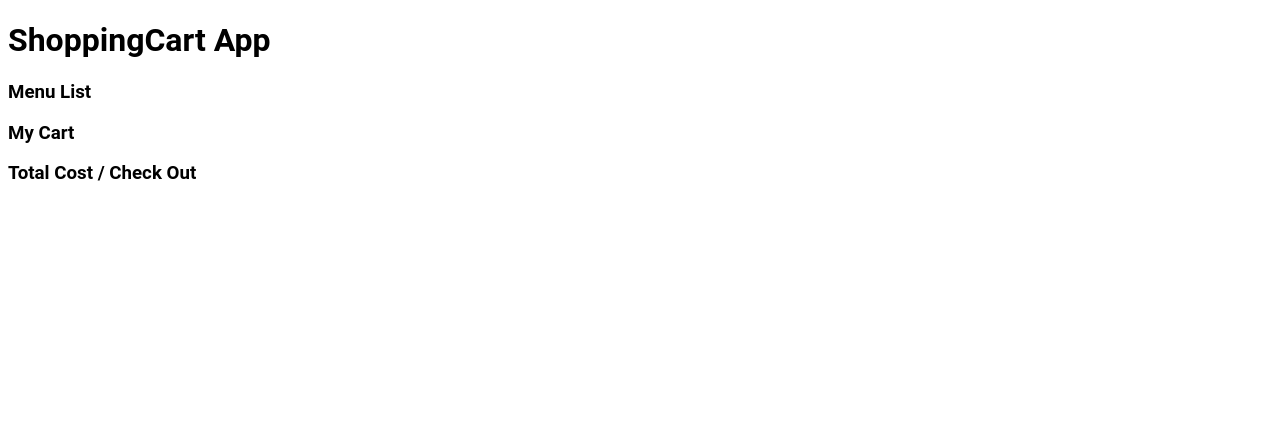
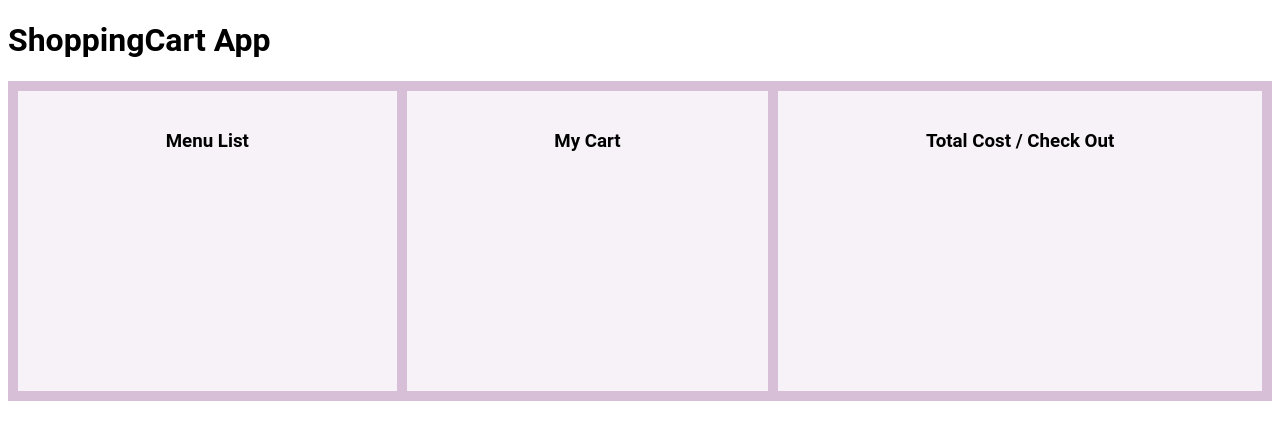
Before and after one commit to EmiKusaba/shoppingCart, a plain HTML site: page practice/index4.html in a window 1280 px wide. Drawn offline with Linux system fonts and the light colour scheme.

Commit message:
added css

```diff
--- a/practice/style4.css
+++ b/practice/style4.css
@@ -1,3 +1,27 @@
 body {
   font-family: Roboto;
 }
+.grid-container {
+  display: grid;
+  grid-template-columns: repeat(3, auto);
+  grid-template-rows: 300px;
+  grid-gap: 10px;
+  padding: 10px;
+  background-color: thistle;
+}
+
+.grid-container>div {
+  background-color: rgba(255, 255, 255, 0.8);
+  text-align: center;
+  padding: 20px 0;
+}
+
+#list {
+  display: grid;
+  grid-template-columns: repeat(3, auto);
+}
+
+#cart {
+  display: grid;
+  grid-template-columns: repeat(3, auto);
+}
```
